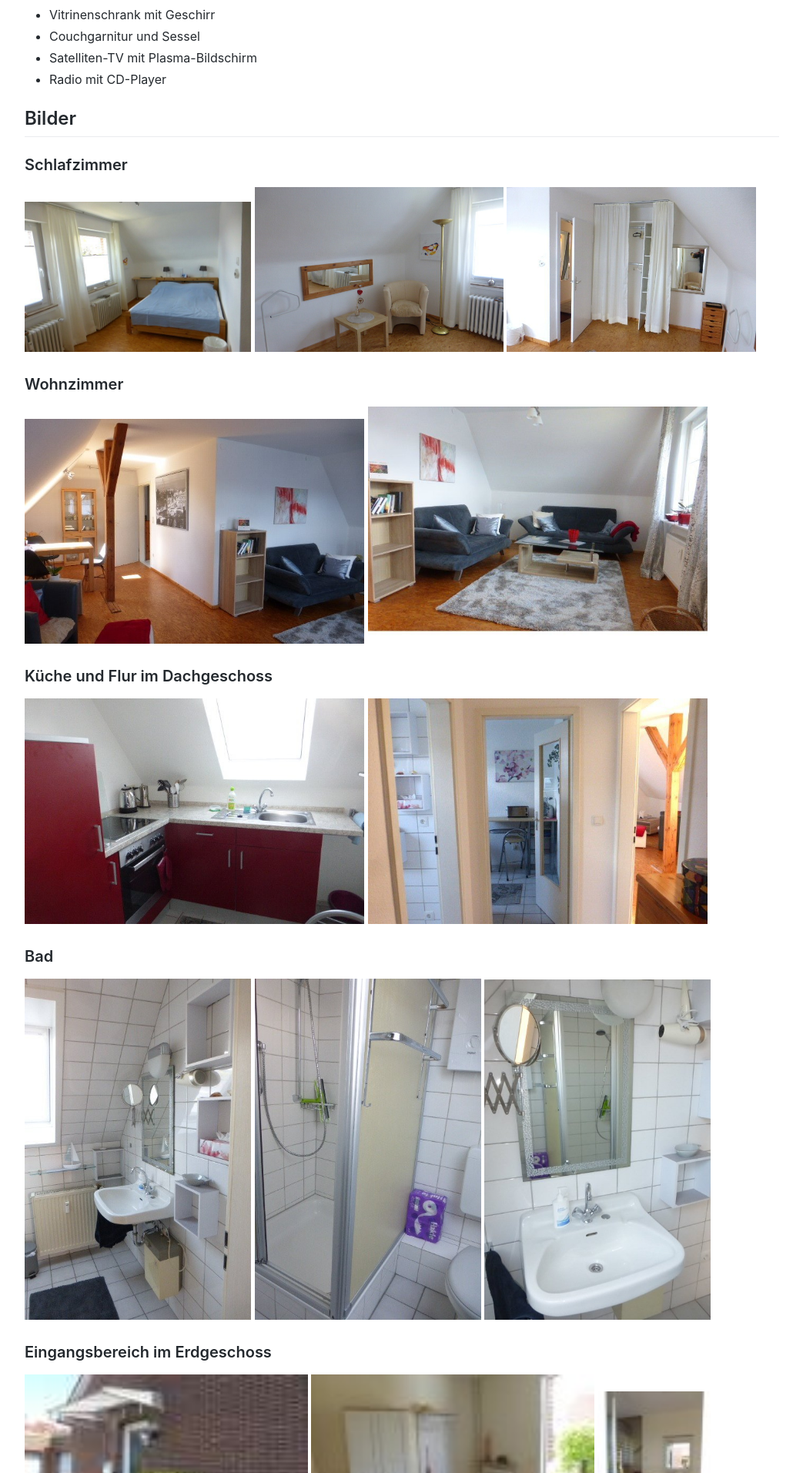
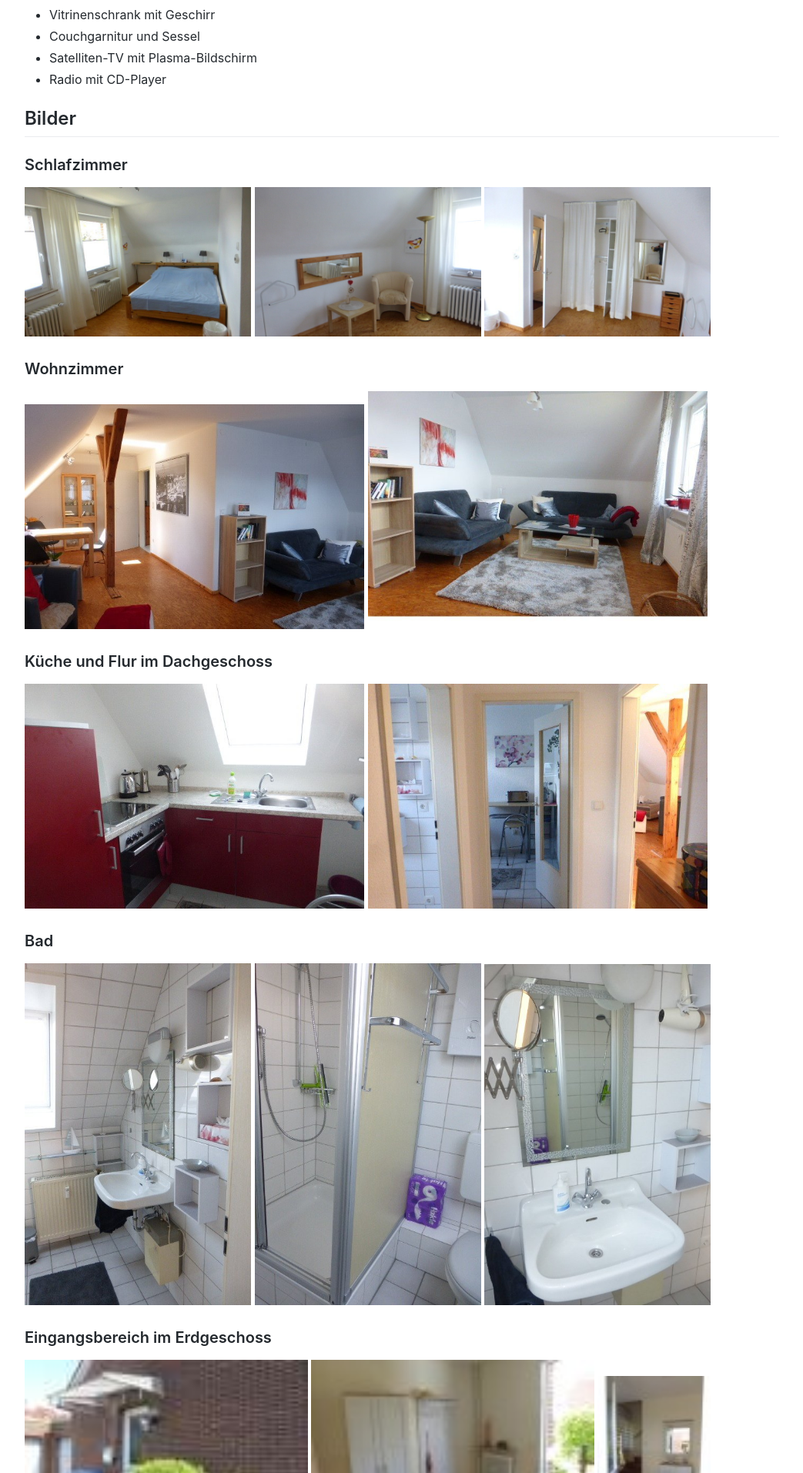
Before and after one commit to ferienwohnungblumenstrasse/ferienwohnungblumenstrasse.github.io, a Jekyll site: the page built from index.md, in a window 1280 px wide. Shown: the part 2039-3952 px from the top of the page at 77% size, without its empty margins (118-1161 px from the left). Built offline with Jekyll 4.4.1, drawn with Linux system fonts in a browser that asks for light colours; our own code applies the rules of GitHub Pages for plain Markdown files.

Commit message:
Update index.md

```diff
--- a/index.md
+++ b/index.md
@@ -90,7 +90,7 @@ Große L-förmiges Wohnzimmer:
 
 ### Schlafzimmer
 
-<img width="30%" src="schlafzimmer-B1.jpg"> <img width="33%" src="schlafzimmer-B2.jpg"> <img width="33%" src="schlafzimmer-B3.jpg">
+<img width="30%" src="schlafzimmer-B1.jpg"> <img width="30%" src="schlafzimmer-B2.jpg"> <img width="30%" src="schlafzimmer-B3.jpg">
 
 ### Wohnzimmer
 
```
